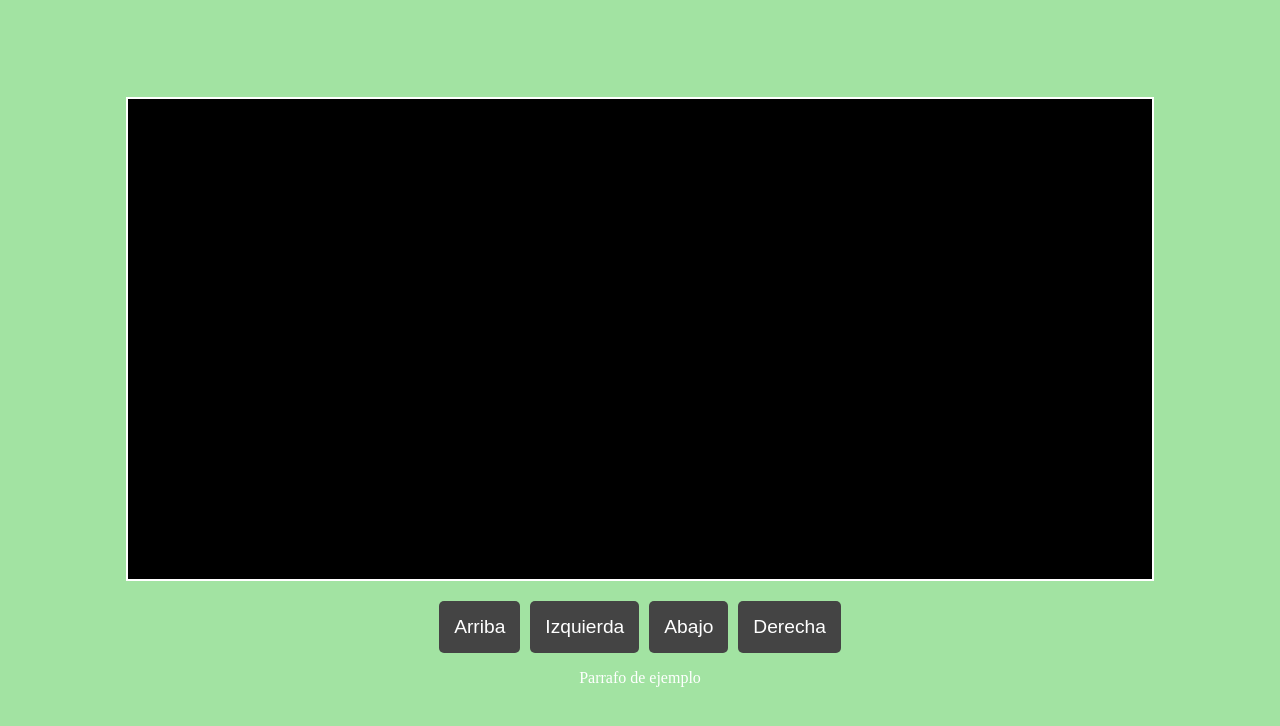
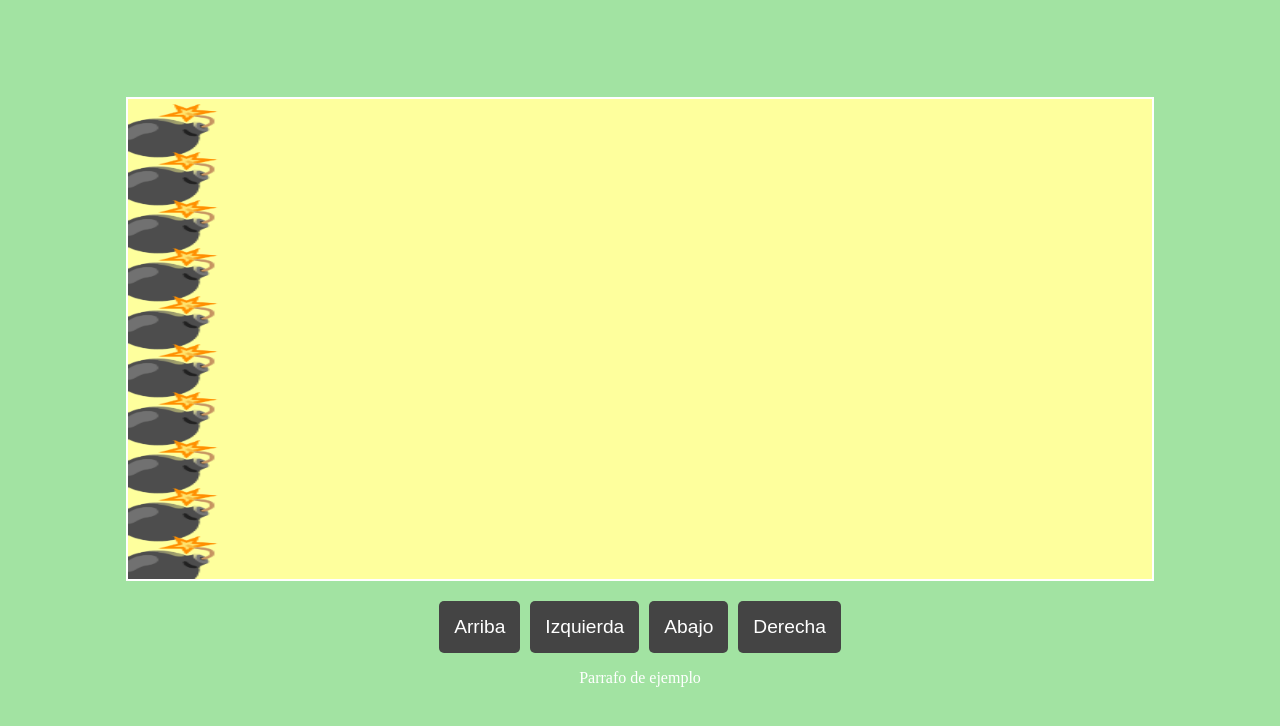
Before and after one commit to felipecoll/videoGame-js, a plain HTML site: page index.html in a window 1280 px wide. Drawn offline with Linux system fonts and the light colour scheme.

Commit message:
Primeros pasos y configuraciones

```diff
--- a/index.html
+++ b/index.html
@@ -7,18 +7,16 @@
     <link rel="stylesheet" href="/styles.css">
 </head>
 <body>
-    <canvas id="game" width="800" height="600"></canvas>
-    <div class="controls">
+    <canvas id="game"></canvas>
+     <div class="controls">
         <button onclick="move('up')">Arriba</button>
         <button onclick="move('left')">Izquierda</button>
         <button onclick="move('down')">Abajo</button>
         <button onclick="move('right')">Derecha</button>
     </div>
-    <!-- <canvas id="game">
 
-    </canvas>
 
-    <div class="btns">
+    <!-- <div class="btns">
        <button id="up"></button>
        <button id="left"></button>
        <button id="right"></button>
@@ -30,8 +28,8 @@
     </div>
 
 
-    <script src="/maps.js"></script>
-    <script src="/main.js"></script>
+    <script src="./maps.js"></script>
+    <script src="./main.js"></script>
 
 </body>
 </html>
--- a/main.js
+++ b/main.js
@@ -0,0 +1,41 @@
+const canvas = document.querySelector('#game');
+const game = canvas.getContext('2d');
+
+window.addEventListener('load', startGame);
+
+function startGame() {
+  let canvasSize;
+
+  if (window.innerHeight > window.innerWidth) {
+    canvasSize = window.innerWidth * 0.8;
+  } else {
+    canvasSize = window.innerHeight * 0.8;
+  }
+
+  canvas.setAttribute('width', canvasSize);
+  canvas.setAttribute('height', canvasSize);
+
+  const elementsSize = canvasSize / 10;
+
+  console.log({ canvasSize, elementsSize });
+
+  game.font = elementsSize + 'px Verdana';
+  game.textAlign = 'end';
+
+  for (let i = 1; i <= 10; i++) {
+    game.fillText(emojis['X'], elementsSize, elementsSize * i);
+  }
+
+  // window.innerHeight
+  // window.innerWidth
+
+  // game.fillRect(0,50,100,100);
+  // game.clearRect(50,50,50,50);
+  // game.clearRect()
+  // game.clearRect(0,0,50,50);
+
+  // game.font = '25px Verdana'
+  // game.fillStyle = 'purple';
+  // game.textAlign = 'center';
+  // game.fillText('Platzi', 25, 25);
+}
--- a/maps.js
+++ b/maps.js
@@ -0,0 +1,53 @@
+/*
+ * Reglas:
+ * El final de cada nivel debe ser el inicio del siguiente
+*/
+
+const emojis = {
+    '-': ' ',
+    'O': '🚪',
+    'X': '💣',
+    'I': '🎁',
+    'PLAYER': '💀',
+    'BOMB_COLLISION': '🔥',
+    'GAME_OVER': '👎',
+    'WIN': '🏆',
+  };
+
+  const maps = [];
+  maps.push(`
+    IXXXXXXXXX
+    -XXXXXXXXX
+    -XXXXXXXXX
+    -XXXXXXXXX
+    -XXXXXXXXX
+    -XXXXXXXXX
+    -XXXXXXXXX
+    -XXXXXXXXX
+    -XXXXXXXXX
+    OXXXXXXXXX
+  `);
+  maps.push(`
+    O--XXXXXXX
+    X--XXXXXXX
+    XX----XXXX
+    X--XX-XXXX
+    X-XXX--XXX
+    X-XXXX-XXX
+    XX--XX--XX
+    XX--XXX-XX
+    XXXX---IXX
+    XXXXXXXXXX
+    `);
+  maps.push(`
+    I-----XXXX
+    XXXXX-XXXX
+    XX----XXXX
+    XX-XXXXXXX
+    XX-----XXX
+    XXXXXX-XXX
+    XX-----XXX
+    XX-XXXXXXX
+    XX-----OXX
+    XXXXXXXXXX
+  `);
--- a/styles.css
+++ b/styles.css
@@ -9,7 +9,8 @@ body {
     color: white;
 }
 canvas {
-    background-color: black;
+  border: 4px solid #ff6600;
+  background-color: #feff9d;
     border: 2px solid white;
     width: 80vw;
     height: 60vh;
@@ -33,7 +34,7 @@ canvas {
 .controls button:hover {
     background-color: #666;
 }
-@media (max-width: 600px) {
+/* @media (max-width: 600px) {
     canvas {
         width: 95vw;
         height: 50vh;
@@ -42,7 +43,7 @@ canvas {
         padding: 10px;
         font-size: 1rem;
     }
-}
+}  */
 
 
 /* body {
@@ -106,4 +107,4 @@ canvas {
   @media (max-width: 440px) {
     button { margin-top: 25px; }
     #up, #down { margin-left: 100%; margin-right: 100%; }
-  } */
+  }  */
```
